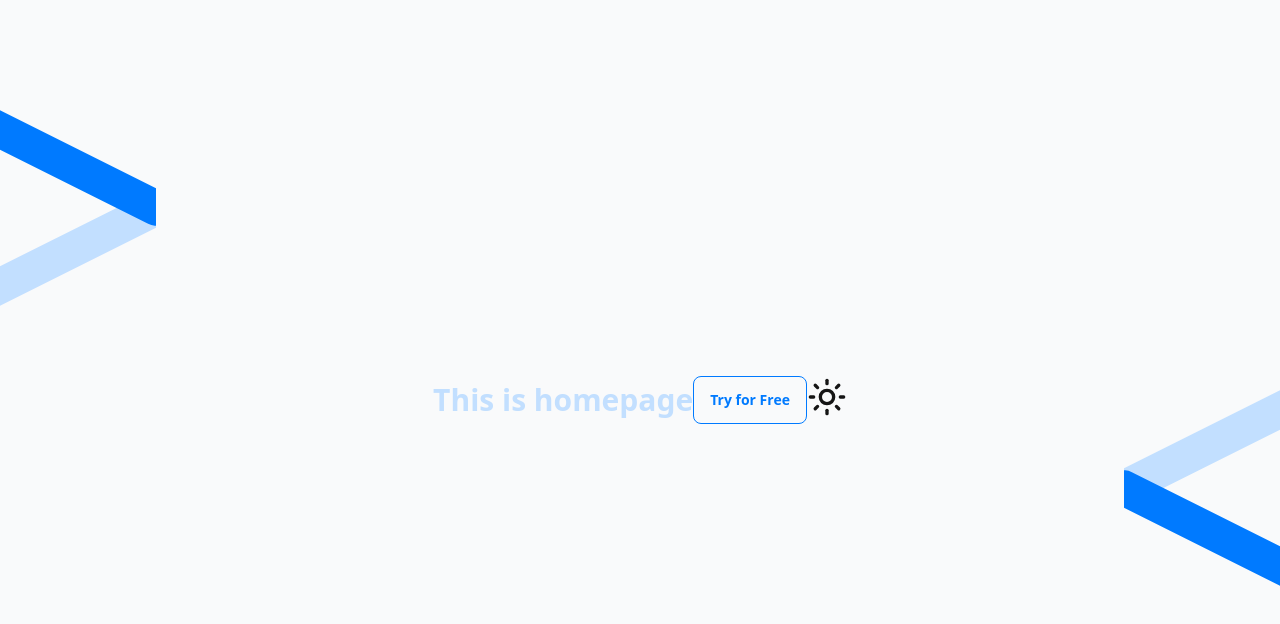
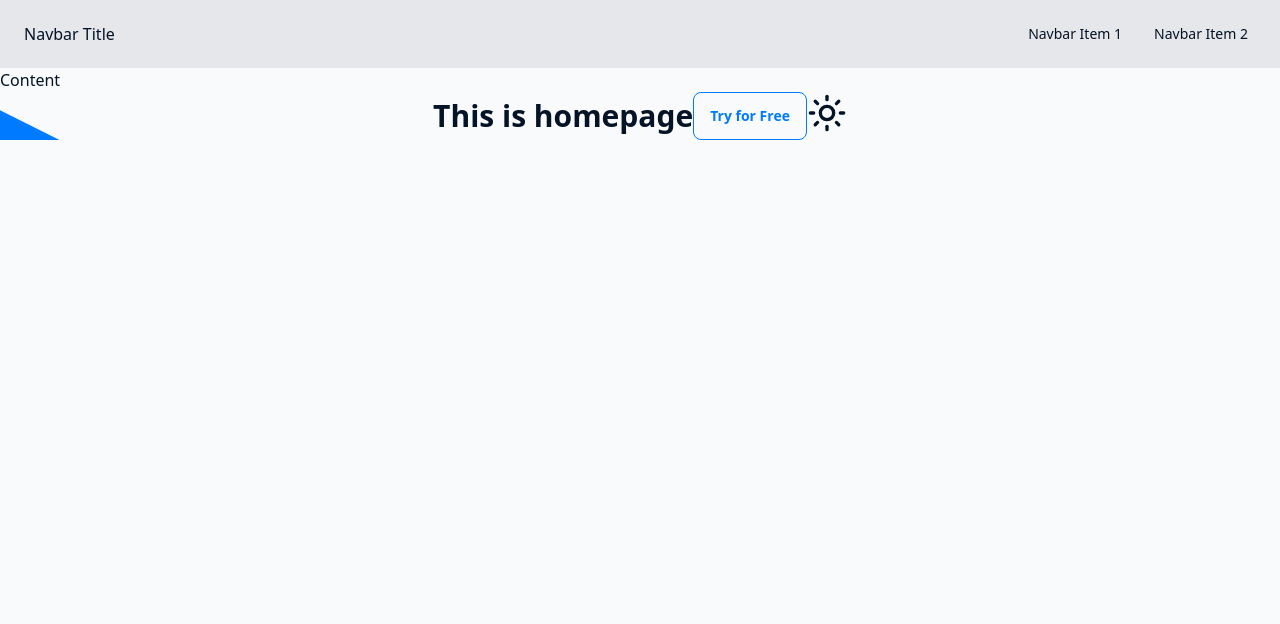
Before and after one commit to LofftApp/crew-swaps-web, a React (Vite) app: page / in a window 1280 px wide. Shown: the top 624 px of the page. Built offline with nearby package versions, Linux system fonts and the light colour scheme.

Commit message:
updated collor pallete

```diff
--- a/index.html
+++ b/index.html
@@ -6,7 +6,7 @@
     <meta name="viewport" content="width=device-width, initial-scale=1.0" />
     <title>Crew-Swaps</title>
   </head>
-  <body>
+  <body class="min-h-screen bg-base-100">
     <div id="root"></div>
     <script type="module" src="/src/main.tsx"></script>
   </body>
--- /dev/null
+++ b/src/components/Navbar.tsx
@@ -0,0 +1,47 @@
+function Navbar() {
+  return (
+    <div className="drawer">
+    <input id="my-drawer-3" type="checkbox" className="drawer-toggle" />
+    <div className="drawer-content flex flex-col">
+      {/* Navbar */}
+      <div className="navbar bg-base-300 w-full">
+        <div className="flex-none lg:hidden">
+          <label htmlFor="my-drawer-3" aria-label="open sidebar" className="btn btn-square btn-ghost">
+            <svg
+              xmlns="http://www.w3.org/2000/svg"
+              fill="none"
+              viewBox="0 0 24 24"
+              className="inline-block h-6 w-6 stroke-current">
+              <path
+                strokeLinecap="round"
+                strokeLinejoin="round"
+                strokeWidth="2"
+                d="M4 6h16M4 12h16M4 18h16"></path>
+            </svg>
+          </label>
+        </div>
+        <div className="mx-2 flex-1 px-2">Navbar Title</div>
+        <div className="hidden flex-none lg:block">
+          <ul className="menu menu-horizontal">
+            {/* Navbar menu content here */}
+            <li><a>Navbar Item 1</a></li>
+            <li><a>Navbar Item 2</a></li>
+          </ul>
+        </div>
+      </div>
+      {/* Page content here */}
+      Content
+    </div>
+    <div className="drawer-side">
+      <label htmlFor="my-drawer-3" aria-label="close sidebar" className="drawer-overlay"></label>
+      <ul className="menu bg-base-200 min-h-full w-80 p-4">
+        {/* Sidebar content here */}
+        <li><a>Sidebar Item 1</a></li>
+        <li><a>Sidebar Item 2</a></li>
+      </ul>
+    </div>
+  </div>
+  )
+}
+
+export default Navbar
--- a/src/pages/home/Homepage.tsx
+++ b/src/pages/home/Homepage.tsx
@@ -1,16 +1,18 @@
 import BgImage from "../../components/BgImage";
+import Navbar from "../../components/Navbar";
 import ThemeToggle from "../../components/ThemeToggle";
 
 function Homepage() {
   return (
-    <div className="bg-base-50 relative h-screen overflow-hidden">
+    <div className=" relative overflow-hidden">
+      <Navbar />
       {/* Left Image */}
       <BgImage className="left-0 top-0 -translate-x-1/3 translate-y-[50%] transform md:-translate-x-1/4" />
       {/* Right Image */}
       <BgImage className="bottom-0 right-0 -translate-y-[100%] translate-x-1/3 rotate-180 transform md:translate-x-1/4" />
 
       <div className="relative z-10 flex h-full items-center justify-center">
-        <h1 className="text-center text-3xl font-bold text-secondary">
+        <h1 className="text-center text-3xl font-bold ">
           This is homepage
         </h1>
         <button className="btn btn-outline btn-primary">Try for Free</button>
--- a/tailwind.config.js
+++ b/tailwind.config.js
@@ -4,7 +4,14 @@ import daisyui from "daisyui";
 export default {
   content: ["./index.html", "./src/**/*.{js,ts,jsx,tsx}"],
   theme: {
-    extend: {},
+    extend: {
+      height: {
+        screen: "100dvh",
+      },
+      minHeight: {
+        screen: "100dvh",
+      },
+    },
   },
   plugins: [daisyui],
   daisyui: {
@@ -12,25 +19,25 @@ export default {
       {
         lightcrew: {
           primary: "#007AFF",
-          "primary-content": "#FFFFFF",
+          "primary-content": "#F9FAFB",
           secondary: "#C2DFFF",
           "secondary-content": "#041326",
           accent: "#041326",
-          "accent-content": "#FFFFFF",
+          "accent-content": "#F9FAFB",
           neutral: "#90A1B4",
-          "neutral-content": "#FFFFFF",
-          "base-50": "#FFFFFF",
+          "neutral-content": "#F9FAFB",
           "base-100": "#F9FAFB",
           "base-200": "#F3F4F6",
           "base-300": "#E5E7EB",
+          "base-content": "#041326",
           info: "#53B0E9",
-          "info-content": "#FFFFFF",
+          "info-content": "#F9FAFB",
           success: "#28C76F",
-          "success-content": "#FFFFFF",
+          "success-content": "#F9FAFB",
           warning: "#FFB547",
-          "warning-content": "#041326",
+          "warning-content": "#F9FAFB",
           error: "#FF5A5F",
-          "error-content": "#FFFFFF",
+          "error-content": "#F9FAFB",
         },
         darkcrew: {
           primary: "#4AAFFF",
@@ -45,6 +52,7 @@ export default {
           "base-100": "#121828",
           "base-200": "#1C2537",
           "base-300": "#2E3A4A",
+          "base-content": "#F5F7FA",
           info: "#4DA8F7",
           "info-content": "#0B1120",
           success: "#3FBD76",
@@ -56,8 +64,6 @@ export default {
         },
       },
     ],
-    darkTheme: "dark",
-    base: true,
-    styled: true,
+    darkTheme: "darkcrew",
   },
 };
```
Also changed, not shown: setupTests.ts (+5 -6 lines).
